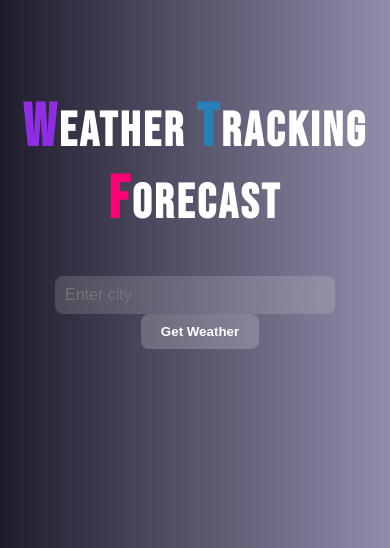
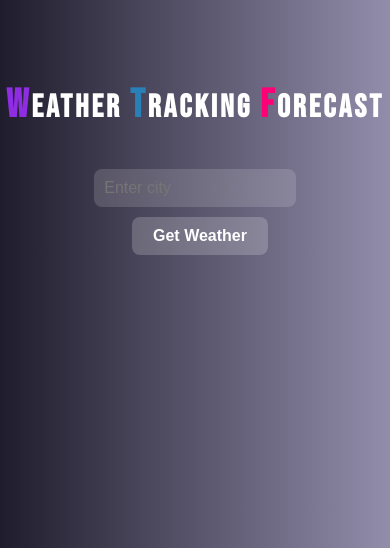
Before and after one commit to MonkeyDmacha/WTF_WEATHER_app, a Flask app: page / in a window 390 px wide. Shown: the top 548 px of the page. Run offline with Flask 3, Linux system fonts and the light colour scheme.

Commit message:
Added mobile responsive styling

```diff
--- a/static/style.css
+++ b/static/style.css
@@ -84,3 +84,53 @@ button:hover {
     from { opacity: 0; transform: translateY(20px); }
     to { opacity: 1; transform: translateY(0); }
 }
+
+
+/* 💻 Main styles - keep everything else as is above */
+
+@media (max-width: 768px) {
+    .wtf-line {
+        font-size: 32px;
+        line-height: 1.2;
+    }
+
+    .highlight {
+        font-size: 40px;
+    }
+
+    input[type="text"] {
+        width: 80%;
+        font-size: 16px;
+    }
+
+    button {
+        margin-top: 10px;
+        width: 60%;
+        font-size: 16px;
+    }
+
+    .weather-data {
+        width: 90%;
+        font-size: 16px;
+        padding: 15px;
+    }
+
+    .weather-data h2 {
+        font-size: 22px;
+    }
+
+    .weather-data p {
+        font-size: 16px;
+    }
+
+    img {
+        max-width: 100px;
+        height: auto;
+    }
+
+    form {
+        display: flex;
+        flex-direction: column;
+        align-items: center;
+    }
+}
```
